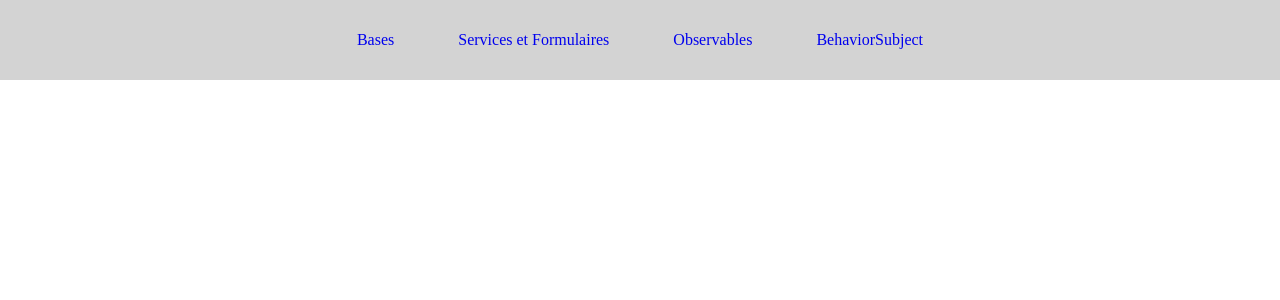
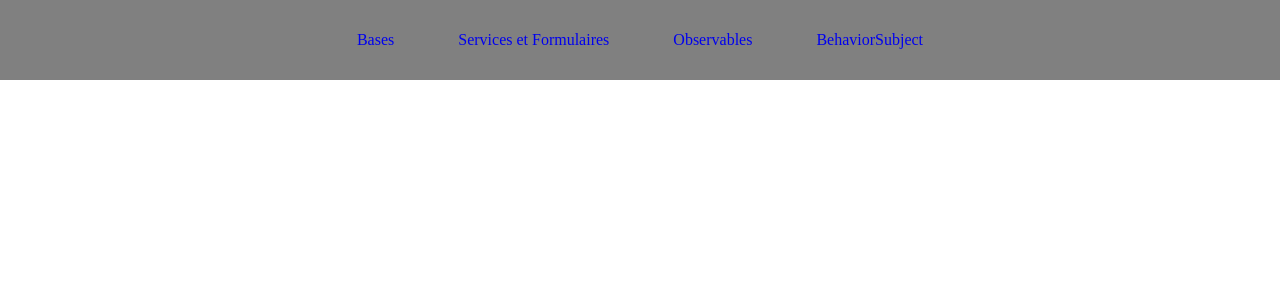
Before and after one commit to aKimtsPro/recapangular, an Angular app: page / in a window 1280 px wide. Shown: the top 300 px of the page. Built offline with nearby package versions, Linux system fonts and the light colour scheme.

Commit message:
demo BehaviorSubject 3

```diff
--- a/src/app/components/navbar/navbar.component.html
+++ b/src/app/components/navbar/navbar.component.html
@@ -1,4 +1,4 @@
-<nav>
+<nav class="{{bgClass}}">
     <ul>
         <li>
             <a routerLink="/bases">Bases</a>
--- a/src/app/components/navbar/navbar.component.scss
+++ b/src/app/components/navbar/navbar.component.scss
@@ -1,7 +1,7 @@
 nav {
     height: 10vh;
     width: 100vw;
-    background-color: lightgray;
+    //background-color: lightgray;
     display: flex;
     justify-content: center;
     align-items: center;
--- a/src/app/components/navbar/navbar.component.ts
+++ b/src/app/components/navbar/navbar.component.ts
@@ -1,5 +1,6 @@
 import { Component } from '@angular/core';
 import {ThermometreService} from "../../observables/service/thermometre.service";
+import {tap} from "rxjs";
 
 @Component({
   selector: 'app-navbar',
@@ -8,11 +9,15 @@ import {ThermometreService} from "../../observables/service/thermometre.service"
 })
 export class NavbarComponent {
 
-  private temperature!: number;
-  private bgClass = 'bg-gray'
+  private temperature!: number
+  bgClass = 'bg-gray'
 
   constructor(private _thermoServ: ThermometreService) {
-    _thermoServ.temperatureSub.subscribe((temp) => {
+    _thermoServ.temperatureSub
+      .pipe(
+        tap( (data) => console.log(data) )
+      )
+      .subscribe((temp) => {
       if( temp > this.temperature )
         this.bgClass = 'bg-red'
       else if ( temp < this.temperature )
```
